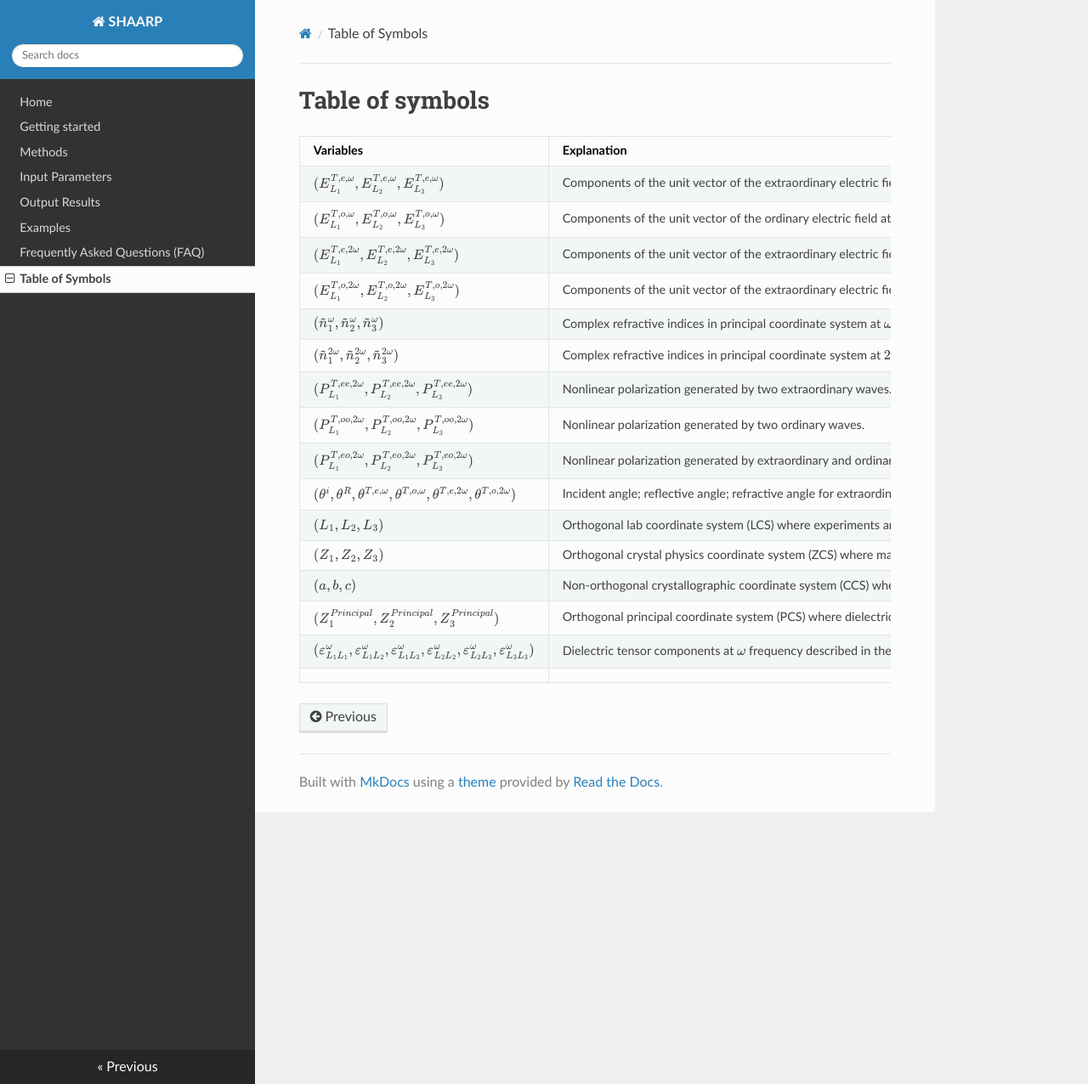
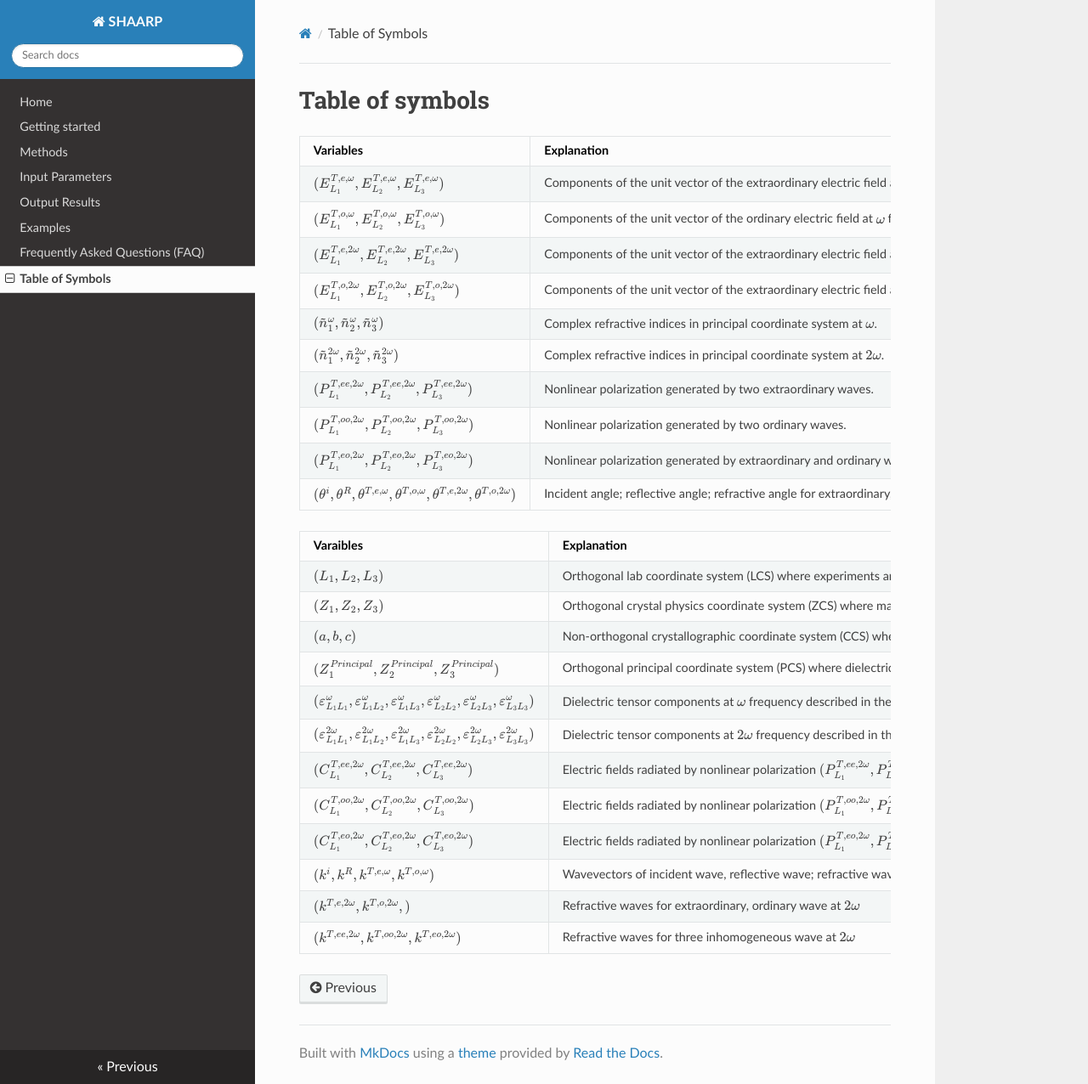
Before and after one commit to Rui-Zu/SHAARP, an MkDocs documentation site: the page built from docs/table.md, in a window 1280 px wide and 1276 px high. Shown: the whole window at 85% size. Built offline with MkDocs 1.6.1, drawn with Linux system fonts in a browser that asks for light colours; nearby versions of some CDN libraries; formulas are drawn with MathJax 3.

Commit message:
Add files via upload

```diff
--- a/docs/table.md
+++ b/docs/table.md
@@ -1,19 +1,28 @@
 # Table of symbols
-| Variables                                                                                                                                                                               | Explanation                                                                                                                                                       |
-| --------------------------------------------------------------------------------------------------------------------------------------------------------------------------------------- | ----------------------------------------------------------------------------------------------------------------------------------------------------------------- |
-| $(E_{L_1}^{T,e,\omega},E_{L_2}^{T,e,\omega},E_{L_3}^{T,e,\omega})$                                                                                                                      | Components of the unit vector of the extraordinary electric field at $\omega$ frequency in the $(L_1,L_2,L_3)$ coordinate system.                                 |
-| $(E_{L_1}^{T,o,\omega},E_{L_2}^{T,o,\omega},E_{L_3}^{T,o,\omega})$                                                                                                                      | Components of the unit vector of the ordinary electric field at $\omega$ frequency in the $(L_1,L_2,L_3)$ coordinate system.                                      |
-| $(E_{L_1}^{T,e,2\omega},E_{L_2}^{T,e,2\omega},E_{L_3}^{T,e,2\omega})$                                                                                                                   | Components of the unit vector of the extraordinary electric field at $2\omega$ frequency in the $(L_1,L_2,L_3)$ coordinate system.                                |
-| $(E_{L_1}^{T,o,2\omega},E_{L_2}^{T,o,2\omega},E_{L_3}^{T,o,2\omega})$                                                                                                                   | Components of the unit vector of the extraordinary electric field at $2\omega$ frequency in the $(L_1,L_2,L_3)$ coordinate system.                                |
-| $(\tilde{n}_1^{\omega},\tilde{n}_2^{\omega},\tilde{n}_3^{\omega})$                                                                                                                      | Complex refractive indices in principal coordinate system at $\omega$.                                                                                            |
-| $(\tilde{n}_1^{2\omega},\tilde{n}_2^{2\omega},\tilde{n}_3^{2\omega})$                                                                                                                   | Complex refractive indices in principal coordinate system at $2\omega$.                                                                                           |
-| $(P_{L_1}^{T,ee,2\omega},P_{L_2}^{T,ee,2\omega},P_{L_3}^{T,ee,2\omega})$                                                                                                                | Nonlinear polarization generated by two extraordinary waves.                                                                                                      |
-| $(P_{L_1}^{T,oo,2\omega},P_{L_2}^{T,oo,2\omega},P_{L_3}^{T,oo,2\omega})$                                                                                                                | Nonlinear polarization generated by two ordinary waves.                                                                                                           |
-| $(P_{L_1}^{T,eo,2\omega},P_{L_2}^{T,eo,2\omega},P_{L_3}^{T,eo,2\omega})$                                                                                                                | Nonlinear polarization generated by extraordinary and ordinary waves.                                                                                             |
-| $(\theta^i,\theta^R,\theta^{T,e,\omega},\theta^{T,o,\omega},\theta^{T,e,2\omega},\theta^{T,o,2\omega})$                                                                                 | Incident angle; reflective angle; refractive angle for extraordinary, ordinary wave at $2\omega$; refractive angle for extraordinary, ordinary wave at $2\omega$. |
-| $(L_1,L_2,L_3)$                                                                                                                                                                         | Orthogonal lab coordinate system (LCS) where experiments are performed.                                                                                           |
-| $(Z_1,Z_2,Z_3)$                                                                                                                                                                         | Orthogonal crystal physics coordinate system (ZCS) where materials properties are described.                                                                      |
-| $(a,b,c)$                                                                                                                                                                               | Non-orthogonal crystallographic coordinate system (CCS) where lattice parameters are defined.                                                                     |
-| $(Z_1^{Principal},Z_2^{Principal},Z_3^{Principal})$                                                                                                                                     | Orthogonal principal coordinate system (PCS) where dielectric/refractive index tensors are diagonalized.                                                          |
-| $(\varepsilon_{L_1L_1}^{\omega},\varepsilon_{L_1L_2}^{\omega},\varepsilon_{L_1L_3}^{\omega},\varepsilon_{L_2L_2}^{\omega},\varepsilon_{L_2L_3}^{\omega},\varepsilon_{L_3L_3}^{\omega})$ | Dielectric tensor components at $\omega$ frequency described in the lab coordinate system.                                                                        |
-|                                                                                                                                                                                         |                                                                                                                                                                   |
+| Variables                                                                                                                                                                                     | Explanation                                                                                                                                                                                                                               |
+| --------------------------------------------------------------------------------------------------------------------------------------------------------------------------------------------- | ----------------------------------------------------------------------------------------------------------------------------------------------------------------------------------------------------------------------------------------- |
+| $(E_{L_1}^{T,e,\omega},E_{L_2}^{T,e,\omega},E_{L_3}^{T,e,\omega})$                                                                                                                            | Components of the unit vector of the extraordinary electric field at $\omega$ frequency in the $(L_1,L_2,L_3)$ coordinate system.                                                                                                         |
+| $(E_{L_1}^{T,o,\omega},E_{L_2}^{T,o,\omega},E_{L_3}^{T,o,\omega})$                                                                                                                            | Components of the unit vector of the ordinary electric field at $\omega$ frequency in the $(L_1,L_2,L_3)$ coordinate system.                                                                                                              |
+| $(E_{L_1}^{T,e,2\omega},E_{L_2}^{T,e,2\omega},E_{L_3}^{T,e,2\omega})$                                                                                                                         | Components of the unit vector of the extraordinary electric field at $2\omega$ frequency in the $(L_1,L_2,L_3)$ coordinate system.                                                                                                        |
+| $(E_{L_1}^{T,o,2\omega},E_{L_2}^{T,o,2\omega},E_{L_3}^{T,o,2\omega})$                                                                                                                         | Components of the unit vector of the extraordinary electric field at $2\omega$ frequency in the $(L_1,L_2,L_3)$ coordinate system.                                                                                                        |
+| $(\tilde{n}_1^{\omega},\tilde{n}_2^{\omega},\tilde{n}_3^{\omega})$                                                                                                                            | Complex refractive indices in principal coordinate system at $\omega$.                                                                                                                                                                    |
+| $(\tilde{n}_1^{2\omega},\tilde{n}_2^{2\omega},\tilde{n}_3^{2\omega})$                                                                                                                         | Complex refractive indices in principal coordinate system at $2\omega$.                                                                                                                                                                   |
+| $(P_{L_1}^{T,ee,2\omega},P_{L_2}^{T,ee,2\omega},P_{L_3}^{T,ee,2\omega})$                                                                                                                      | Nonlinear polarization generated by two extraordinary waves.                                                                                                                                                                              |
+| $(P_{L_1}^{T,oo,2\omega},P_{L_2}^{T,oo,2\omega},P_{L_3}^{T,oo,2\omega})$                                                                                                                      | Nonlinear polarization generated by two ordinary waves.                                                                                                                                                                                   |
+| $(P_{L_1}^{T,eo,2\omega},P_{L_2}^{T,eo,2\omega},P_{L_3}^{T,eo,2\omega})$                                                                                                                      | Nonlinear polarization generated by extraordinary and ordinary waves.                                                                                                                                                                     |
+| $(\theta^i,\theta^R,\theta^{T,e,\omega},\theta^{T,o,\omega},\theta^{T,e,2\omega},\theta^{T,o,2\omega})$                                                                                       | Incident angle; reflective angle; refractive angle for extraordinary, ordinary wave at $2\omega$; refractive angle for extraordinary, ordinary wave at $2\omega$.                                                                         |
+
+| Varaibles                                                                                                                                                                                     | Explanation                                                                                                                                                                |
+| --------------------------------------------------------------------------------------------------------------------------------------------------------------------------------------------- | -------------------------------------------------------------------------------------------------------------------------------------------------------------------------- |
+| $(L_1,L_2,L_3)$                                                                                                                                                                               | Orthogonal lab coordinate system (LCS) where experiments are performed.                                                                                                    |
+| $(Z_1,Z_2,Z_3)$                                                                                                                                                                               | Orthogonal crystal physics coordinate system (ZCS) where materials properties are described.                                                                               |
+| $(a,b,c)$                                                                                                                                                                                     | Non-orthogonal crystallographic coordinate system (CCS) where lattice parameters are defined.                                                                              |
+| $(Z_1^{Principal},Z_2^{Principal},Z_3^{Principal})$                                                                                                                                           | Orthogonal principal coordinate system (PCS) where dielectric/refractive index tensors are diagonalized.                                                                   |
+| $(\varepsilon_{L_1L_1}^{\omega},\varepsilon_{L_1L_2}^{\omega},\varepsilon_{L_1L_3}^{\omega},\varepsilon_{L_2L_2}^{\omega},\varepsilon_{L_2L_3}^{\omega},\varepsilon_{L_3L_3}^{\omega})$       | Dielectric tensor components at $\omega$ frequency described in the lab coordinate system.                                                                                 |
+| $(\varepsilon_{L_1L_1}^{2\omega},\varepsilon_{L_1L_2}^{2\omega},\varepsilon_{L_1L_3}^{2\omega},\varepsilon_{L_2L_2}^{2\omega},\varepsilon_{L_2L_3}^{2\omega},\varepsilon_{L_3L_3}^{2\omega})$ | Dielectric tensor components at $2\omega$ frequency described in the lab coordinate system.                                                                                |
+| $(C_{L_1}^{T,ee,2\omega},C_{L_2}^{T,ee,2\omega},C_{L_3}^{T,ee,2\omega})$                                                                                                                      | Electric fields radiated by nonlinear polarization $(P_{L_1}^{T,ee,2\omega},P_{L_2}^{T,ee,2\omega},P_{L_3}^{T,ee,2\omega})$                                                |
+| $(C_{L_1}^{T,oo,2\omega},C_{L_2}^{T,oo,2\omega},C_{L_3}^{T,oo,2\omega})$                                                                                                                      | Electric fields radiated by nonlinear polarization $(P_{L_1}^{T,oo,2\omega},P_{L_2}^{T,oo,2\omega},P_{L_3}^{T,oo,2\omega})$                                                |
+| $(C_{L_1}^{T,eo,2\omega},C_{L_2}^{T,eo,2\omega},C_{L_3}^{T,eo,2\omega})$                                                                                                                      | Electric fields radiated by nonlinear polarization $(P_{L_1}^{T,eo,2\omega},P_{L_2}^{T,eo,2\omega},P_{L_3}^{T,eo,2\omega})$                                                |
+| $(k^i,k^R,k^{T,e,\omega},k^{T,o,\omega})$                                                                                                  | Wavevectors of incident wave, reflective wave; refractive waves for extraordinary, ordinary wave at $\omega$|
+| $(k^{T,e,2\omega},k^{T,o,2\omega},)$                                                                                                                                                          | Refractive waves for extraordinary, ordinary wave at $2\omega$                                                                                                             |
+| $(k^{T,ee,2\omega},k^{T,oo,2\omega},k^{T,eo,2\omega})$ | Refractive waves for three inhomogeneous wave at $2\omega$|
```
